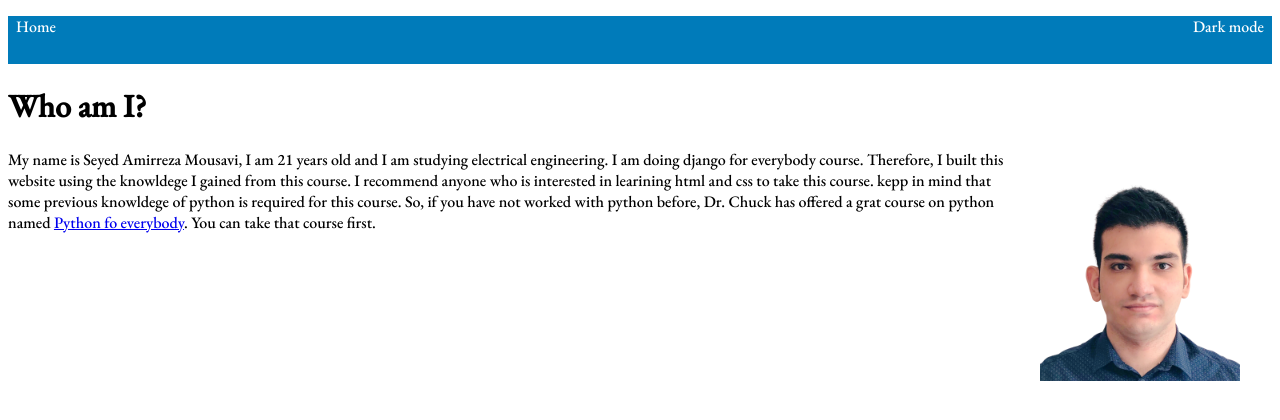
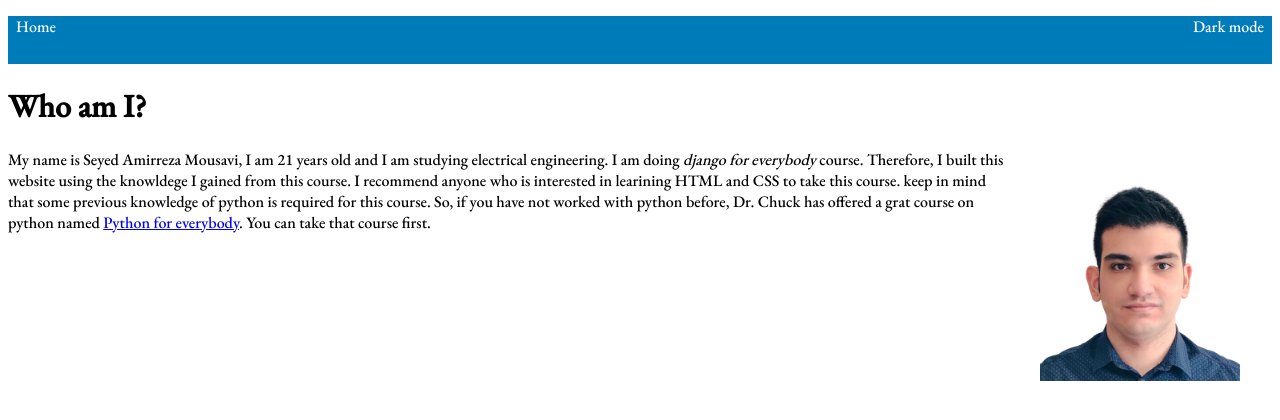
Before and after one commit to amirrezamsh/amirrezamsh.github.io, a plain HTML site: page index.html in a window 1280 px wide. Drawn offline with nearby package versions, Linux system fonts and the light colour scheme.

Commit message:
fix typos

```diff
--- a/index.html
+++ b/index.html
@@ -52,11 +52,11 @@
     <img style="float:right; margin:2em;" src="amirreza_preview_rev_1.png" height="200"></img>
     <p>
       My name is Seyed Amirreza Mousavi, I am 21 years old and I am studying electrical engineering.
-      I am doing django for everybody course. Therefore, I built this website using the knowldege I gained
-      from this course. I recommend anyone who is interested in learining html and css to take this course.
-       kepp in mind that some previous knowldege of python is required for this course. So, if you have not
+      I am doing <em>django for everybody</em> course. Therefore, I built this website using the knowldege I gained
+      from this course. I recommend anyone who is interested in learining HTML and CSS to take this course.
+       keep in mind that some previous knowledge of python is required for this course. So, if you have not
        worked with python before, Dr. Chuck has offered a grat course on python named
-        <a href="https://www.coursera.org/specializations/python?">Python fo everybody</a>. You can take that course first.
+        <a href="https://www.coursera.org/specializations/python?">Python for everybody</a>. You can take that course first.
 
     </p>
     <br clear="all">
```
